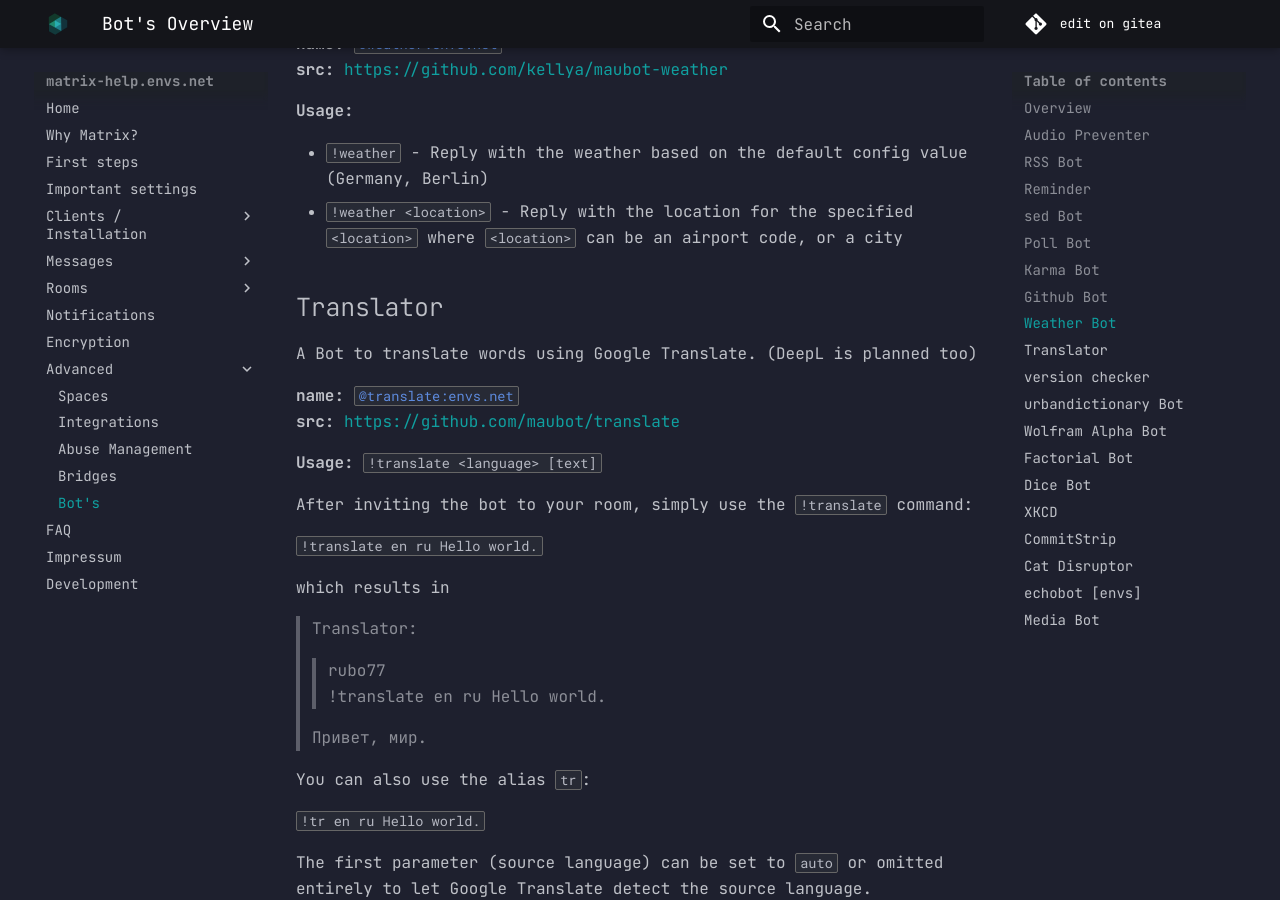
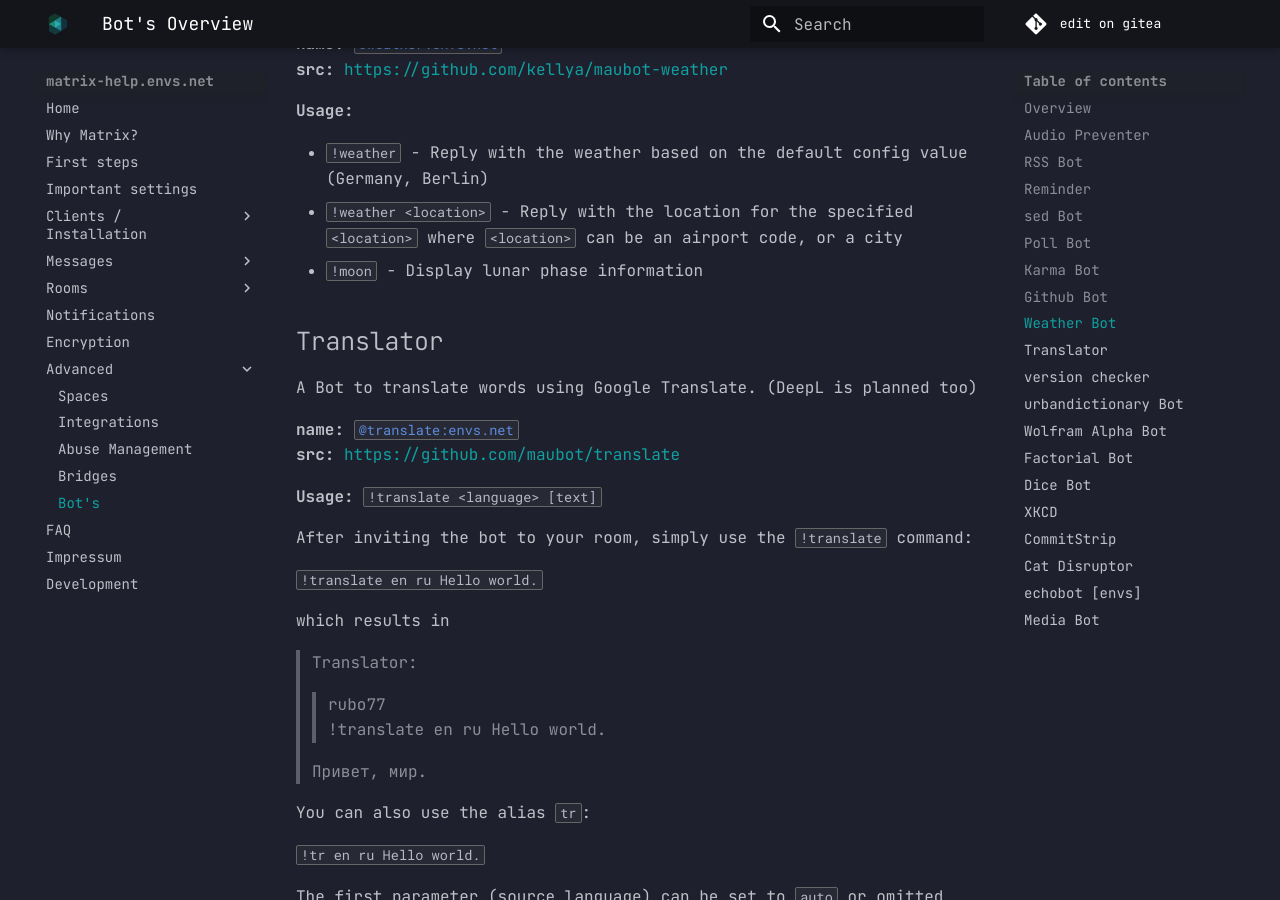
Before and after one commit to envs-net/matrix-doc, an MkDocs documentation site: the page built from docs/advanced/bots.md, in a window 1280 px wide and 900 px high, scrolled down 5612 px. Built offline with MkDocs 1.6.1 and Material for MkDocs 9.7.7, drawn with Linux system fonts in a browser that asks for light colours; emoji names are drawn with the system emoji font.

Commit message:
update weather bot cmd

```diff
--- a/docs/advanced/bots.md
+++ b/docs/advanced/bots.md
@@ -221,6 +221,7 @@ A Bot that gets the weather from [wttr.in](http://wttr.in) and returns the text
 - `!weather` - Reply with the weather based on the default config value (Germany, Berlin)
 - `!weather <location>` - Reply with the location for the specified `<location>` where
 `<location>` can be an airport code, or a city
+- `!moon` - Display lunar phase information
 
 ## Translator
 
```
